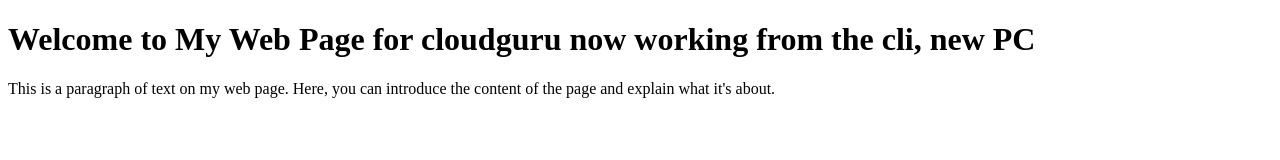
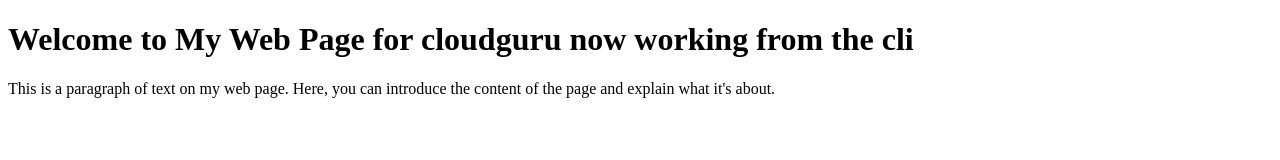
Before and after one commit to katiaguerra/test2, a plain HTML site: page index.html in a window 1280 px wide. Drawn offline with Linux system fonts and the light colour scheme.

Commit message:
changing from my new laptop

```diff
--- a/index.html
+++ b/index.html
@@ -6,7 +6,7 @@
     <title>Simple Web Page</title>
 </head>
 <body>
-    <h1>Welcome to My Web Page for cloudguru now working from the cli, new PC</h1>
+    <h1>Welcome to My Web Page for cloudguru now working from the cli</h1>
     <p>This is a paragraph of text on my web page. Here, you can introduce the content of the page and explain what it's about.</p>
 
     <p>
```
